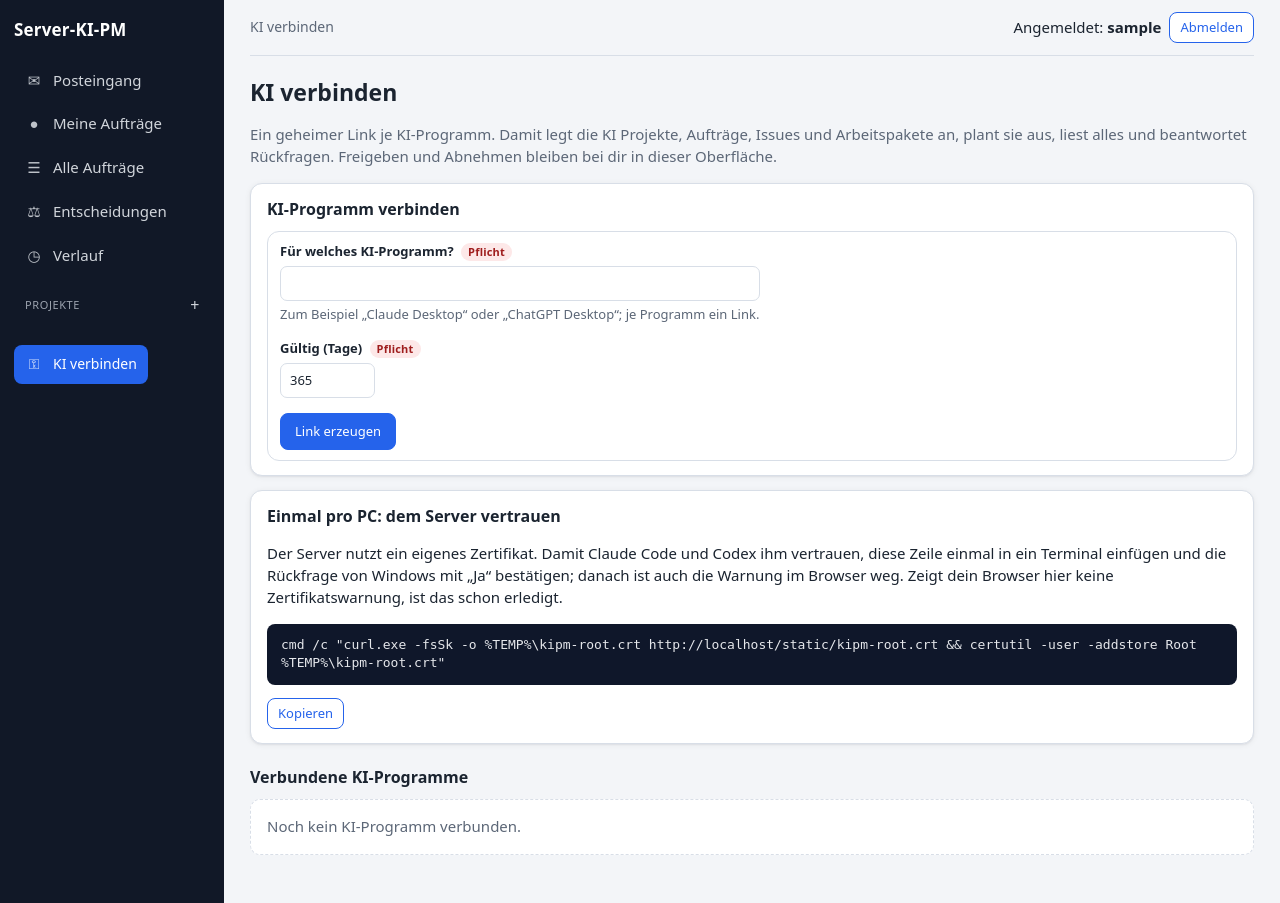
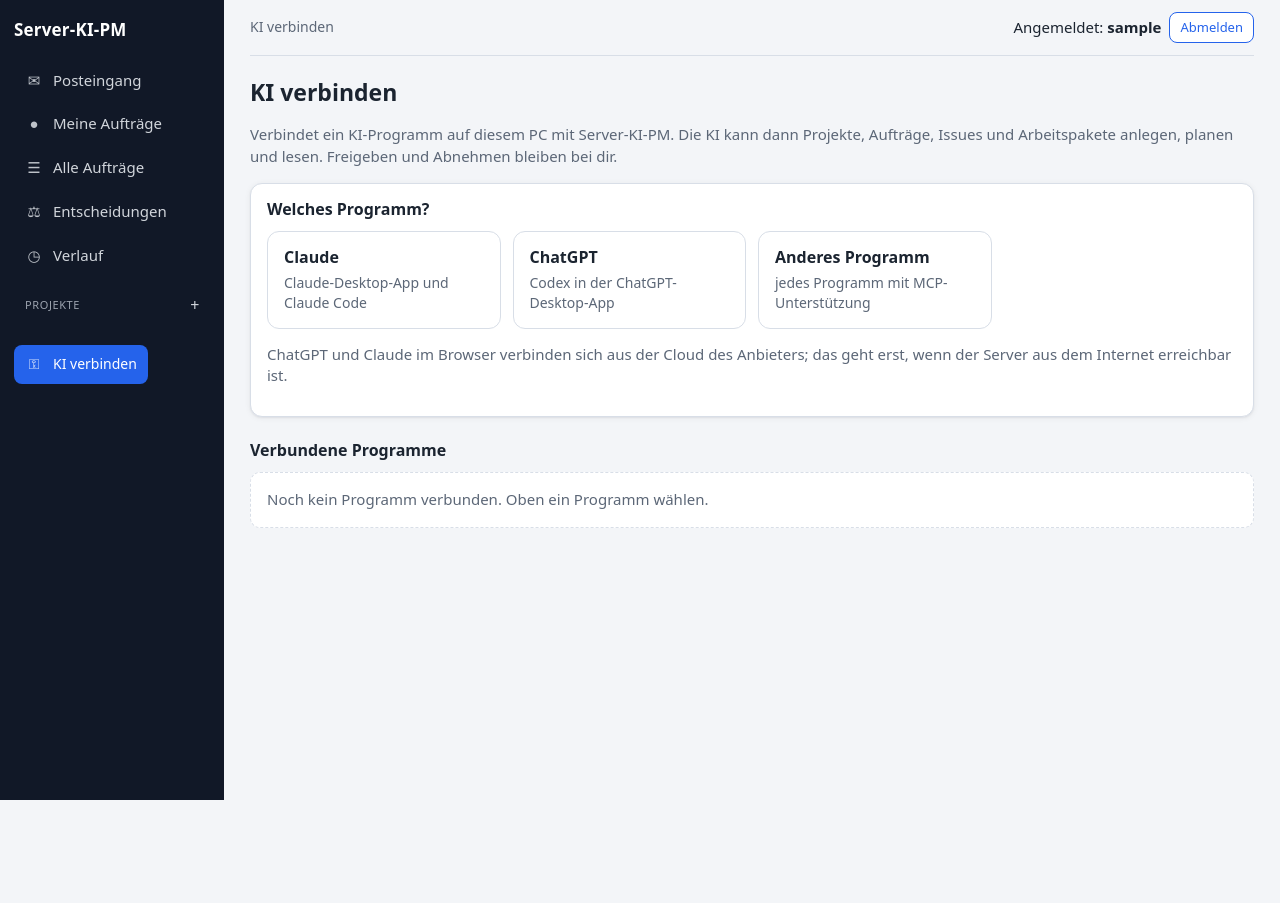
Before and after one commit to FredHeidinger/server-ki-pm, a Django app: page /verbindungen/ in a window 1280 px wide. After the commit the page ends 800 px from the top, so only its background shows below. Run offline with Django 5.2, Linux system fonts and the light colour scheme; the visitor is signed in with stand-in values (Sample User, id 1); data comes from the database, SQL or seed files in the repository; data that the repository does not hold is empty.

Commit message:
KI verbinden: Programm wählen, eine Zeile, Anleitung in Schritten
Aus dem Hauptrepository, Commit 054fcc6.

```diff
--- a/02-Anwendung/steuerung/forms.py
+++ b/02-Anwendung/steuerung/forms.py
@@ -78,23 +78,6 @@ class ArbeitsortForm(forms.Form):
             "z. B. https://github.com/FredHeidinger/nexus; "
             "macht Datei@Commit in Ergebnissen anklickbar."
         ),
-    )
-
-    def __init__(self, *args, **kwargs):
-        super().__init__(*args, **kwargs)
-        _stufen(self)
-
-
-class ZugangForm(forms.Form):
-    """Geheimen Link für ein KI-Programm erzeugen: Name und Gültigkeit."""
-
-    name = forms.CharField(
-        label="Für welches KI-Programm?",
-        max_length=120,
-        help_text="Zum Beispiel „Claude Desktop“ oder „ChatGPT Desktop“; je Programm ein Link.",
-    )
-    gueltig_tage = forms.IntegerField(
-        label="Gültig (Tage)", min_value=1, max_value=365, initial=365
     )
 
     def __init__(self, *args, **kwargs):
--- a/02-Anwendung/steuerung/static/steuerung/stil.css
+++ b/02-Anwendung/steuerung/static/steuerung/stil.css
@@ -240,3 +240,8 @@ a.katalogkarte:hover { border-color: var(--akzent); }
 pre { background: #0f172a; color: #e5e7eb; padding: 12px 14px; border-radius: 8px; overflow-x: auto; font-size: 13px; white-space: pre-wrap; overflow-wrap: anywhere; }
 .archiv { margin-top: 14px; } .archiv summary { cursor: pointer; color: var(--gedaempft); font-size: 14px; margin-bottom: 8px; }
 td.aktionen { white-space: nowrap; }
+.programmwahl { display: grid; grid-template-columns: repeat(auto-fill, minmax(220px, 1fr)); gap: 12px; }
+.programmkarte { display: flex; flex-direction: column; gap: 4px; text-align: left; background: var(--flaeche); border: 1px solid var(--linie); border-radius: 12px; padding: 14px 16px; cursor: pointer; font: inherit; color: var(--text); }
+.programmkarte:hover, .programmkarte:focus-visible { border-color: var(--akzent); }
+.programmkarte strong { font-size: 16px; } .programmkarte span { color: var(--gedaempft); font-size: 14px; }
+.anleitung { padding-left: 22px; margin: 0 0 12px; } .anleitung li { margin-bottom: 10px; } .anleitung pre { margin: 6px 0; }
--- a/02-Anwendung/steuerung/templates/steuerung/verbindungen.html
+++ b/02-Anwendung/steuerung/templates/steuerung/verbindungen.html
@@ -3,52 +3,48 @@
 {% block brotkrumen %}KI verbinden{% endblock %}
 {% block inhalt %}
 <h1>KI verbinden</h1>
-<p class="gedaempft">Ein geheimer Link je KI-Programm. Damit legt die KI Projekte, Aufträge, Issues und Arbeitspakete an, plant sie aus, liest alles und beantwortet Rückfragen. Freigeben und Abnehmen bleiben bei dir in dieser Oberfläche.</p>
+<p class="gedaempft">Verbindet ein KI-Programm auf diesem PC mit Server-KI-PM. Die KI kann dann Projekte, Aufträge, Issues und Arbeitspakete anlegen, planen und lesen. Freigeben und Abnehmen bleiben bei dir.</p>
 
 {% if neuer %}
 <section class="box warn" role="alert">
-  <h2>Link für „{{ neuer.name }}“, nur jetzt sichtbar</h2>
-  <pre id="link">{{ neuer.link }}</pre>
-  <button type="button" class="knopf klein" data-kopieren="link">Link kopieren</button>
-  <table class="klein">
-    <thead><tr><th scope="col">Programm</th><th scope="col">So eintragen</th></tr></thead>
-    <tbody>
-      <tr>
-        <td>Claude Code, auch der Code-Bereich der Claude-Desktop-App</td>
-        <td><pre id="claude">claude mcp add --transport http --scope user kipm {{ neuer.link }}</pre><button type="button" class="knopf zweit klein" data-kopieren="claude">Kopieren</button> in ein Terminal einfügen, dann neuen Chat starten.</td>
-      </tr>
-      <tr>
-        <td>Codex, auch Codex in der ChatGPT-Desktop-App</td>
-        <td><pre id="codex">codex mcp add kipm --url {{ neuer.link }}</pre><button type="button" class="knopf zweit klein" data-kopieren="codex">Kopieren</button> in ein Terminal einfügen, dann Codex neu starten.</td>
-      </tr>
-      <tr>
-        <td>ChatGPT-Chat, Claude-Chat (Desktop und Web)</td>
-        <td>Einstellungen → Connectors (bei ChatGPT im Entwicklermodus) → eigenen Connector hinzufügen → Link einfügen, Anmeldung „keine“.{% if eigenes_zertifikat %} <strong>Geht erst, wenn der Server aus dem Internet erreichbar ist</strong>: diese Chats verbinden sich aus der Cloud des Anbieters.{% endif %}</td>
-      </tr>
-    </tbody>
-  </table>
-  <p>Danach im Chat zum Beispiel: „Zeig mir die offenen Issues in Nexus“ oder „Leg in Nexus ein Arbeitspaket für den Export an“. Geht der Link verloren: unten löschen und neu erzeugen.</p>
+  <h2>{{ neuer.programm.titel }} verbinden</h2>
+  {% if neuer.zeile %}
+  <ol class="anleitung">
+    <li>Auf <strong>„Zeile kopieren“</strong> klicken.
+      <pre id="zeile">{{ neuer.zeile }}</pre>
+      <button type="button" class="knopf klein" data-kopieren="zeile">Zeile kopieren</button></li>
+    <li>Windows-Taste drücken, <strong>Terminal</strong> tippen, Enter. Es öffnet sich ein schwarzes Fenster.</li>
+    <li>Mit <strong>Rechtsklick</strong> ins Fenster einfügen, dann <strong>Enter</strong>.</li>
+    {% if eigenes_zertifikat %}<li>Fragt Windows „Möchten Sie dieses Zertifikat installieren?“: <strong>Ja</strong>. Die Frage kommt nur beim ersten Mal.</li>{% endif %}
+    <li>{{ neuer.programm.neustart }}</li>
+    <li>{{ neuer.programm.frage }} Antwortet es mit deinen Projekten, ist es verbunden.</li>
+  </ol>
+  {% else %}
+  <ol class="anleitung">
+    <li>Auf <strong>„Link kopieren“</strong> klicken.
+      <pre id="link">{{ neuer.link }}</pre>
+      <button type="button" class="knopf klein" data-kopieren="link">Link kopieren</button></li>
+    <li>Im Programm die Einstellungen für <strong>MCP-Server</strong> oder <strong>Connectors</strong> öffnen und einen Server hinzufügen.</li>
+    <li>Art <strong>HTTP</strong> (oft „Streamable HTTP“), Adresse: den Link einfügen, Anmeldung: <strong>keine</strong>. Speichern.</li>
+    <li>{{ neuer.programm.frage }}</li>
+  </ol>
+  {% endif %}
+  <p class="gedaempft">Die Zeile enthält einen geheimen Schlüssel und wird nur jetzt angezeigt. Nicht weitergeben und nicht in Screenshots zeigen. Ging etwas schief: unten löschen und neu verbinden.</p>
+  <p><a class="knopf zweit" href="{% url 'verbindungen' %}">Fertig</a></p>
 </section>
 {% else %}
 <section class="box">
-  <h2>KI-Programm verbinden</h2>
-  <form method="post" action="{% url 'zugang_neu' %}" class="formular klein">
+  <h2>Welches Programm?</h2>
+  <form method="post" action="{% url 'zugang_neu' %}" class="programmwahl">
     {% csrf_token %}
-    {% include "steuerung/formular_felder.html" with form=form %}
-    <button type="submit" class="knopf">Link erzeugen</button>
+    {% for kennung, p in programme.items %}
+    <button type="submit" name="programm" value="{{ kennung }}" class="programmkarte"><strong>{{ p.titel }}</strong><span>{{ p.hinweis }}</span></button>
+    {% endfor %}
   </form>
+  <p class="gedaempft">ChatGPT und Claude im Browser verbinden sich aus der Cloud des Anbieters; das geht erst, wenn der Server aus dem Internet erreichbar ist.</p>
 </section>
 {% endif %}
 
-{% if eigenes_zertifikat %}
-<section class="box">
-  <h2>Einmal pro PC: dem Server vertrauen</h2>
-  <p>Der Server nutzt ein eigenes Zertifikat. Damit Claude Code und Codex ihm vertrauen, diese Zeile einmal in ein Terminal einfügen und die Rückfrage von Windows mit „Ja“ bestätigen; danach ist auch die Warnung im Browser weg. Zeigt dein Browser hier keine Zertifikatswarnung, ist das schon erledigt.</p>
-  <pre id="zertbefehl">cmd /c "curl.exe -fsSk -o %TEMP%\kipm-root.crt {{ server_url }}static/kipm-root.crt &amp;&amp; certutil -user -addstore Root %TEMP%\kipm-root.crt"</pre>
-  <button type="button" class="knopf zweit klein" data-kopieren="zertbefehl">Kopieren</button>
-</section>
-{% endif %}
-
-<h2>Verbundene KI-Programme</h2>
+<h2>Verbundene Programme</h2>
 {% include "steuerung/zugangstabelle.html" %}
 {% endblock %}
--- a/02-Anwendung/steuerung/templates/steuerung/zugangstabelle.html
+++ b/02-Anwendung/steuerung/templates/steuerung/zugangstabelle.html
@@ -1,14 +1,12 @@
 {% comment %}Zugangsliste; erwartet bindungen (gültig) und archiv (widerrufen oder abgelaufen).{% endcomment %}
 {% if bindungen %}
 <table class="klein">
-  <thead><tr><th scope="col">Name</th><th scope="col">Art</th><th scope="col">Projekt</th><th scope="col">Zuletzt verwendet</th><th scope="col">Gültig bis</th><th scope="col"></th></tr></thead>
+  <thead><tr><th scope="col">Programm</th><th scope="col">Zuletzt verwendet</th><th scope="col">Gültig bis</th><th scope="col"></th></tr></thead>
   <tbody>
   {% for b in bindungen %}
   <tr>
-    <td>{{ b.name }} <span class="kuerzel">{{ b.praefix }}</span></td>
-    <td>{% if b.art == "pc" %}KI-Programm (Link){% else %}Projektschlüssel (alt){% endif %}</td>
-    <td>{% if b.projekt %}{{ b.projekt.name }}{% elif b.letztes_projekt %}je nach Ordner, zuletzt {{ b.letztes_projekt.name }}{% else %}je nach Ordner{% endif %}</td>
-    <td>{% if b.zuletzt_aktiv %}{{ b.zuletzt_aktiv|date:"d.m.Y H:i" }}{% else %}nie{% endif %}</td>
+    <td>{{ b.name }} <span class="kuerzel">{{ b.praefix }}</span>{% if b.projekt %}<br><span class="gedaempft">alter Schlüssel nur für {{ b.projekt.name }}</span>{% endif %}</td>
+    <td>{% if b.zuletzt_aktiv %}{{ b.zuletzt_aktiv|date:"d.m.Y H:i" }}{% if b.letztes_projekt %} · {{ b.letztes_projekt.name }}{% endif %}{% else %}noch nie{% endif %}</td>
     <td>{{ b.gueltig_bis|date:"d.m.Y" }}</td>
     <td class="aktionen">
       <a class="knopf zweit klein" href="{% url 'zugang_pruefen' bindung_id=b.pk %}">Prüfen</a>
@@ -22,17 +20,16 @@
   {% endfor %}
   </tbody>
 </table>
-{% elif archiv %}<p class="gedaempft">Kein gültiger Zugang.</p>{% else %}<div class="leer">Noch kein KI-Programm verbunden.</div>{% endif %}
+{% elif archiv %}<p class="gedaempft">Kein gültiger Zugang.</p>{% else %}<div class="leer">Noch kein Programm verbunden. Oben ein Programm wählen.</div>{% endif %}
 {% if archiv %}
 <details class="archiv">
   <summary>Archiv: {{ archiv|length }} widerrufene oder abgelaufene Zugänge</summary>
   <table class="klein">
-    <thead><tr><th scope="col">Name</th><th scope="col">Projekt</th><th scope="col">Zuletzt verwendet</th><th scope="col">Zustand</th><th scope="col"></th></tr></thead>
+    <thead><tr><th scope="col">Programm</th><th scope="col">Zuletzt verwendet</th><th scope="col">Zustand</th><th scope="col"></th></tr></thead>
     <tbody>
     {% for b in archiv %}
     <tr>
       <td>{{ b.name }} <span class="kuerzel">{{ b.praefix }}</span></td>
-      <td>{% if b.projekt %}{{ b.projekt.name }}{% else %}je nach Ordner{% endif %}</td>
       <td>{% if b.zuletzt_aktiv %}{{ b.zuletzt_aktiv|date:"d.m.Y H:i" }}{% else %}nie{% endif %}</td>
       <td>{% if b.widerrufen_am %}<span class="status aus">widerrufen {{ b.widerrufen_am|date:"d.m.Y" }}</span>{% else %}<span class="status aus">abgelaufen</span>{% endif %}</td>
       <td>{% if b.loeschbar %}<form method="post" action="{% url 'bindung_loeschen' bindung_id=b.pk %}" class="inline">{% csrf_token %}<input type="hidden" name="zurueck" value="{{ request.path }}"><button type="submit" class="knopf zweit klein gefahr">Löschen</button></form>{% else %}<span class="gedaempft">bleibt für den Verlauf</span>{% endif %}</td>
--- a/02-Anwendung/steuerung/views.py
+++ b/02-Anwendung/steuerung/views.py
@@ -28,7 +28,6 @@ from .forms import (
     ModulForm,
     ProjektForm,
     WunschForm,
-    ZugangForm,
     listen_zusammenfuehren,
 )
 from .models import (
@@ -939,22 +938,71 @@ def entscheidung_aktion(request: HttpRequest, entscheidung_id: int, aktion: str)
 # --- Verbindungen --------------------------------------------------------------------------
 
 
+# Je Programm: Name in der Zugangsliste, Befehl zum Eintragen (mit {link}), Befehl zum Entfernen
+# eines früheren Eintrags und was nach dem Einfügen zu tun ist.
+KI_PROGRAMME = {
+    "claude": {
+        "titel": "Claude",
+        "hinweis": "Claude-Desktop-App und Claude Code",
+        "name": "Claude Desktop",
+        "eintragen": "claude mcp add --transport http --scope user kipm {link}",
+        "entfernen": "claude mcp remove kipm --scope user",
+        "neustart": "Die Claude-App ganz schließen und wieder öffnen.",
+        "frage": "Neuen Chat öffnen und schreiben: „Zeig mir alle Projekte in Server-KI-PM.“",
+    },
+    "codex": {
+        "titel": "ChatGPT",
+        "hinweis": "Codex in der ChatGPT-Desktop-App",
+        "name": "ChatGPT Desktop (Codex)",
+        "eintragen": "codex mcp add kipm --url {link}",
+        "entfernen": "codex mcp remove kipm",
+        "neustart": "Die ChatGPT-App ganz schließen und wieder öffnen.",
+        "frage": "Codex öffnen und schreiben: „Zeig mir alle Projekte in Server-KI-PM.“",
+    },
+    "anderes": {
+        "titel": "Anderes Programm",
+        "hinweis": "jedes Programm mit MCP-Unterstützung",
+        "name": "Anderes KI-Programm",
+        "eintragen": "",
+        "entfernen": "",
+        "neustart": "",
+        "frage": "Im Programm fragen: „Zeig mir alle Projekte in Server-KI-PM.“",
+    },
+}
+
+
 def _link_basis(request: HttpRequest) -> str:
     """Adresse, unter der KI-Programme den Server erreichen (öffentlicher Name, sobald es ihn gibt)."""
     basis = settings.KIPM_OEFFENTLICHE_URL or f"{request.scheme}://{request.get_host()}/"
     return basis.rstrip("/") + "/"
 
 
+def _einrichtungszeile(request: HttpRequest, programm: dict, link: str) -> str:
+    """Eine Zeile für das Terminal: Zertifikat vertrauen (solange der Server ein eigenes hat),
+    einen früheren Eintrag entfernen und den Link eintragen. Läuft in cmd und PowerShell."""
+    teile = []
+    if not settings.KIPM_OEFFENTLICHE_URL:
+        crt = f"{request.scheme}://{request.get_host()}/static/kipm-root.crt"
+        teile.append(
+            rf"curl.exe -fsSk -o %TEMP%\kipm-root.crt {crt} && "
+            rf"certutil -user -addstore Root %TEMP%\kipm-root.crt >nul & "
+        )
+    eintragen = programm["eintragen"].format(link=link)
+    teile.append(f"({programm['entfernen']} >nul 2>&1 & {eintragen})")
+    return f'cmd /c "{"".join(teile)}"'
+
+
 @login_required
 def verbindungen(request: HttpRequest) -> HttpResponse:
     neuer = request.session.pop("neuer_link", None)
+    if neuer:
+        neuer["programm"] = KI_PROGRAMME.get(neuer["art"], KI_PROGRAMME["anderes"])
     return render(
         request,
         "steuerung/verbindungen.html",
         {
-            "form": ZugangForm(prefix="zugang"),
+            "programme": KI_PROGRAMME,
             "neuer": neuer,
-            "server_url": f"{request.scheme}://{request.get_host()}/",
             "eigenes_zertifikat": not settings.KIPM_OEFFENTLICHE_URL,
             **_zugaenge(ChatBindung.objects.all()),
         },
@@ -964,27 +1012,30 @@ def verbindungen(request: HttpRequest) -> HttpResponse:
 @login_required
 @require_POST
 def zugang_neu(request: HttpRequest) -> HttpResponse:
-    """Geheimen Link für ein KI-Programm erzeugen; er wird genau einmal angezeigt."""
-    form = ZugangForm(request.POST, prefix="zugang")
-    if form.is_valid():
-        d = form.cleaned_data
-        try:
-            bindung, schluessel = dienst.bindung_anlegen(
-                _akteur(request),
-                None,
-                name=d["name"],
-                gueltig_tage=d["gueltig_tage"],
-                notiz="geheimer Link im KI-Programm",
-            )
-            request.session["neuer_link"] = {
-                "name": bindung.name,
-                "link": f"{_link_basis(request)}mcp/{schluessel}/",
-            }
-        except dienst.DienstFehler as fehler:
-            _fehler_anzeigen(request, fehler)
-    else:
-        for feld, fehler in form.errors.items():
-            messages.error(request, f"{feld}: {fehler[0]}")
+    """Link für das gewählte KI-Programm erzeugen; Zeile und Link werden genau einmal angezeigt."""
+    art = request.POST.get("programm", "")
+    if art not in KI_PROGRAMME:
+        messages.error(request, "Bitte ein Programm wählen.")
+        return redirect("verbindungen")
+    programm = KI_PROGRAMME[art]
+    try:
+        bindung, schluessel = dienst.bindung_anlegen(
+            _akteur(request),
+            None,
+            name=programm["name"],
+            gueltig_tage=365,
+            notiz="geheimer Link im KI-Programm",
+        )
+    except dienst.DienstFehler as fehler:
+        _fehler_anzeigen(request, fehler)
+        return redirect("verbindungen")
+    link = f"{_link_basis(request)}mcp/{schluessel}/"
+    request.session["neuer_link"] = {
+        "art": art,
+        "name": bindung.name,
+        "link": link,
+        "zeile": _einrichtungszeile(request, programm, link) if programm["eintragen"] else "",
+    }
     return redirect("verbindungen")
 
 
```
Also changed, not shown: 02-Anwendung/tests/test_oberflaeche.py (+25 -18 lines).
